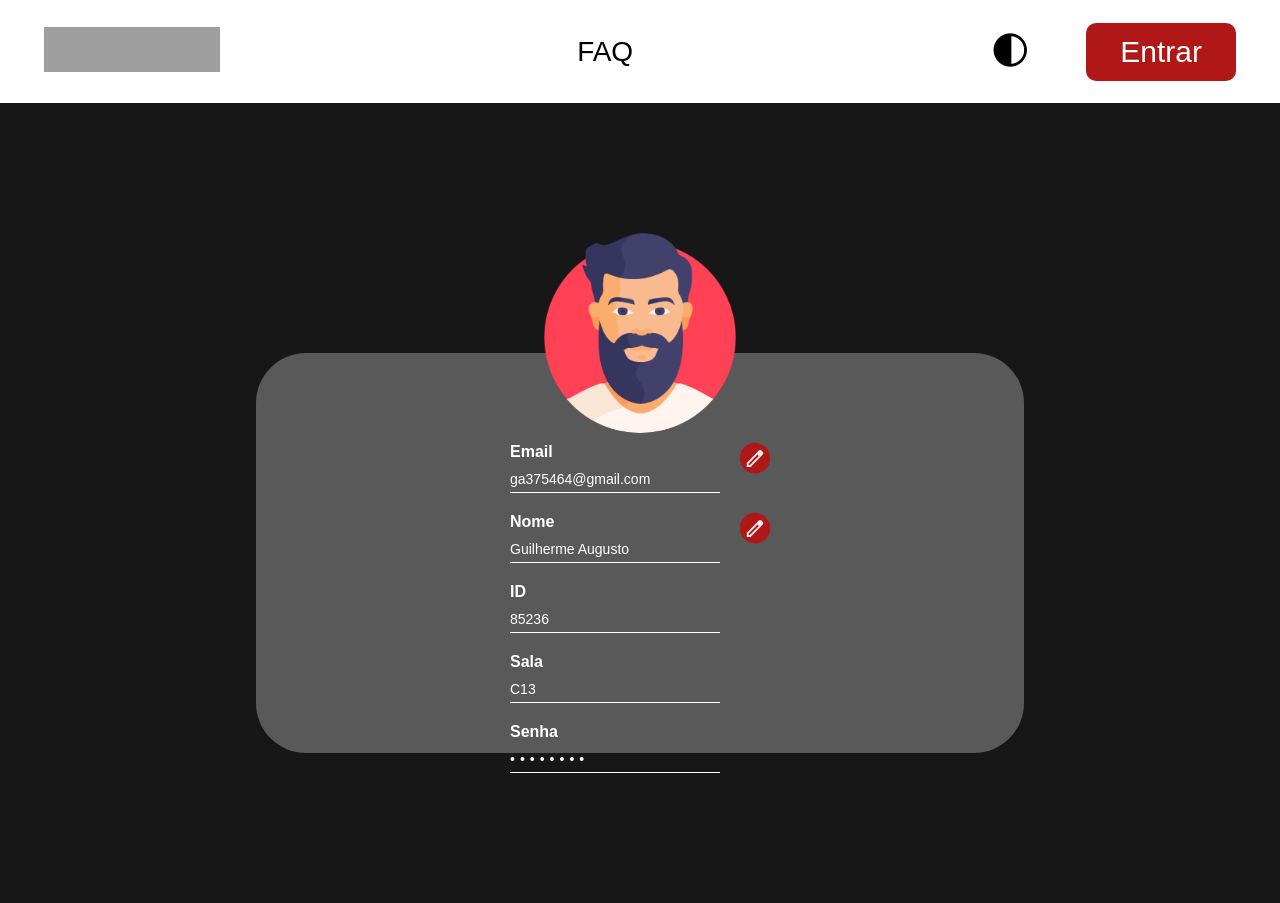
After one commit to Guilherme-Augusto06/GerenciamentoDePatrimonios-1.1, a Django app: template GerenciamentoDePatrimonios/AppGDP/templates/profile.html in a window 1280 px wide. The commit adds this page. Run offline with Django 5.2, Linux system fonts and the light colour scheme; the template is opened without the code that fills it, so the values that code supplies are empty; grey boxes are pictures that could not be loaded.

Commit message:
feat: estrutura dos arquivos para o user profile

```diff
--- /dev/null
+++ b/GerenciamentoDePatrimonios/AppGDP/templates/profile.html
@@ -0,0 +1,56 @@
+{% extends "index.html" %}
+{% load static %}
+
+{% block body %}
+
+{% include "navbar.html" %}
+<div class="Profile-Body">
+    <div class="container-profile">
+        <img src="./img/Profile Avatar.png" alt="Avatar" class="Avatar">
+
+        <div class="sub-container-profile">
+            <div class="profile-item">
+                <label for="email">Email</label>
+                <input type="text" id="email" value="ga375464@gmail.com" disabled>
+                <div class="edit-icon">
+                    <svg width="60" height="61" viewBox="0 0 60 61" fill="none" xmlns="http://www.w3.org/2000/svg">
+                        <rect y="0.5" width="60" height="60" rx="30" fill="#B01818" />
+                        <path
+                            d="M17.1667 43.7222H19.7792L37.7 25.2583L35.0875 22.5667L17.1667 41.0306V43.7222ZM13.5 47.5V39.4722L37.7 14.5861C38.0667 14.2398 38.4715 13.9722 38.9146 13.7833C39.3576 13.5944 39.8236 13.5 40.3125 13.5C40.8014 13.5 41.275 13.5944 41.7333 13.7833C42.1917 13.9722 42.5889 14.2556 42.925 14.6333L45.4458 17.2778C45.8125 17.6241 46.0799 18.0333 46.2479 18.5056C46.416 18.9778 46.5 19.45 46.5 19.9222C46.5 20.4259 46.416 20.906 46.2479 21.3625C46.0799 21.819 45.8125 22.2361 45.4458 22.6139L21.2917 47.5H13.5ZM36.3708 23.9361L35.0875 22.5667L37.7 25.2583L36.3708 23.9361Z"
+                            fill="#E8EAED" />
+                    </svg>
+                </div>
+            </div>
+
+            <div class="profile-item">
+                <label for="nome">Nome</label>
+                <input type="text" id="nome" value="Guilherme Augusto" disabled>
+                <div class="edit-icon">
+                    <svg width="60" height="61" viewBox="0 0 60 61" fill="none" xmlns="http://www.w3.org/2000/svg">
+                        <rect y="0.5" width="60" height="60" rx="30" fill="#B01818" />
+                        <path
+                            d="M17.1667 43.7222H19.7792L37.7 25.2583L35.0875 22.5667L17.1667 41.0306V43.7222ZM13.5 47.5V39.4722L37.7 14.5861C38.0667 14.2398 38.4715 13.9722 38.9146 13.7833C39.3576 13.5944 39.8236 13.5 40.3125 13.5C40.8014 13.5 41.275 13.5944 41.7333 13.7833C42.1917 13.9722 42.5889 14.2556 42.925 14.6333L45.4458 17.2778C45.8125 17.6241 46.0799 18.0333 46.2479 18.5056C46.416 18.9778 46.5 19.45 46.5 19.9222C46.5 20.4259 46.416 20.906 46.2479 21.3625C46.0799 21.819 45.8125 22.2361 45.4458 22.6139L21.2917 47.5H13.5ZM36.3708 23.9361L35.0875 22.5667L37.7 25.2583L36.3708 23.9361Z"
+                            fill="#E8EAED" />
+                    </svg>
+                </div>
+            </div>
+
+            <div class="profile-item">
+                <label for="id">ID</label>
+                <input type="text" id="id" value="85236" disabled>
+            </div>
+
+            <div class="profile-item">
+                <label for="sala">Sala</label>
+                <input type="text" id="sala" value="C13" disabled>
+            </div>
+
+            <div class="profile-item">
+                <label for="senha">Senha</label>
+                <input type="password" id="senha" value="********" disabled class="password">
+            </div>
+        </div>
+    </div>
+
+</div>
+{% endblock %}
--- /dev/null
+++ b/GerenciamentoDePatrimonios/static/css/profile.css
@@ -0,0 +1,113 @@
+body, html {
+    margin: 0;
+    padding: 0;
+    height: 100%;
+    box-sizing: border-box;
+}
+
+.Profile-Body{
+    display: flex;
+    justify-content: center;
+    align-items: center;
+    background:  #181717;
+    min-height: 100vh;
+    font-family: Arial, sans-serif;
+}
+
+.container-profile {
+    position: relative;
+    display: flex;
+    flex-direction: column;
+    align-items: center;
+    background-color: #595959;
+    border-radius: 50px;
+    width: 60%;
+    max-width: 1000px;
+    height: 400px;
+    margin-top: 100px;
+    padding: 30px;
+}
+
+.Avatar {
+    position: absolute;
+    top: -120px;
+    width: 200px;
+    height: 200px;
+    border-radius: 50%;
+    transition: width 0.3s ease, height 0.3s ease;
+}
+
+.sub-container-profile {
+    padding: 20px;
+    border-radius: 10px;
+    width: 300px;
+    margin-top: 40px;
+}
+
+.profile-item {
+    margin-bottom: 20px;
+    position: relative;
+}
+
+.profile-item label {
+    display: block;
+    font-weight: bold;
+    margin-bottom: 5px;
+    color: #fff;
+    text-align: left;
+}
+
+.profile-item input {
+    width: calc(100% - 50px);
+    background-color: transparent;
+    border: none;
+    border-bottom: 1px solid #fff;
+    color: #fff;
+    padding: 5px 0;
+    font-size: 14px;
+    text-align: left;
+}
+
+.edit-icon {
+    position: absolute;
+    top: 0;
+    right: 0;
+    width: 30px;
+    height: 30px;
+    background-color: #c00;
+    border-radius: 50%;
+    display: flex;
+    justify-content: center;
+    align-items: center;
+    cursor: pointer;
+}
+
+.edit-icon img {
+    width: 25px;
+    height: 25px;
+}
+
+.password {
+    letter-spacing: 5px;
+}
+
+
+@media (max-width: 768px) {
+    .container-profile {
+        width: 80%;
+        padding: 20px;
+    }
+
+    .profile-avatar {
+        width: 150px;
+        height: 150px;
+    }
+
+    .profile-container {
+        width: 100%;
+    }
+
+    .profile-item input {
+        width: calc(100% - 50px);
+    }
+}
--- a/GerenciamentoDePatrimonios/static/css/style.css
+++ b/GerenciamentoDePatrimonios/static/css/style.css
@@ -7,3 +7,4 @@
 @import url(homepageDark.css);
 @import url(themesMode.css);
 @import url(login.css);
+@import url(profile.css);
```
Also changed, not shown: GerenciamentoDePatrimonios/static/img/Profile Avatar.png (added).
